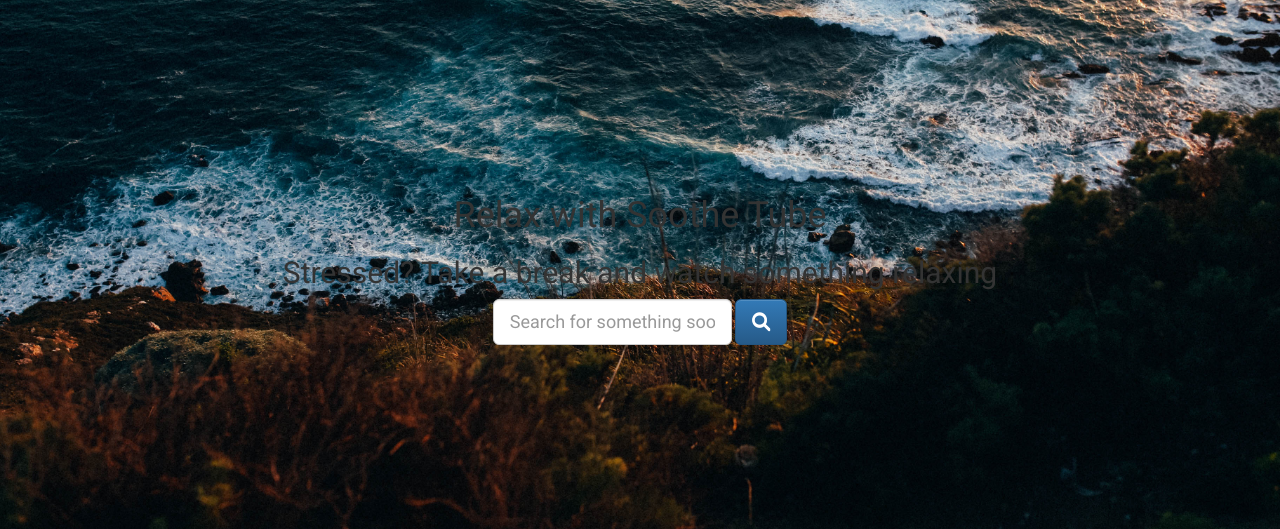
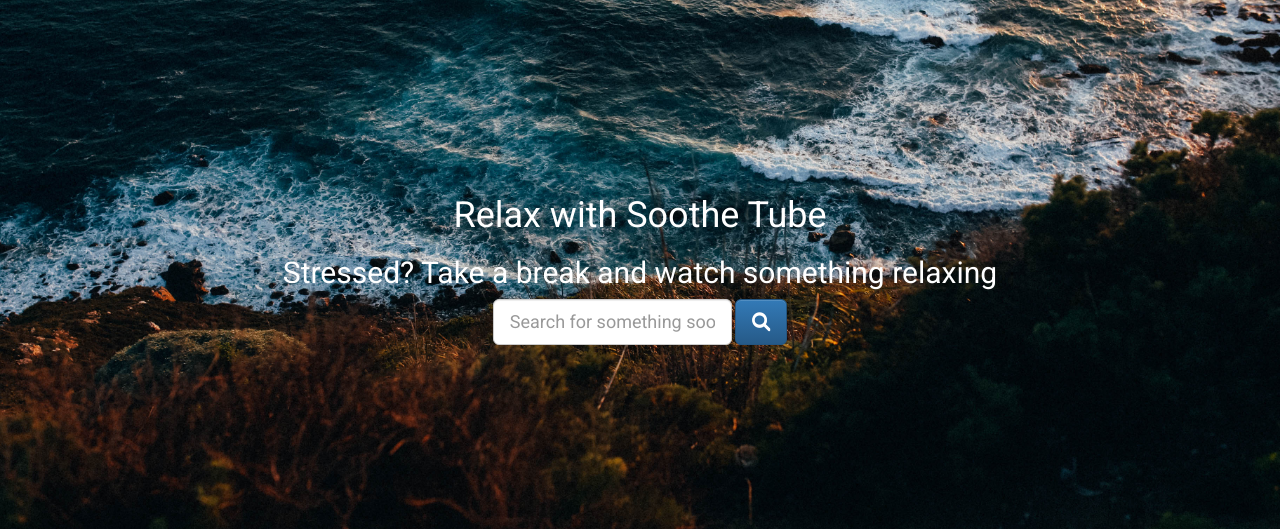
Before and after one commit to allisonPlusPlus/SootheTube, a PHP site: page / in a window 1280 px wide. Shown: the part 204-733 px from the top of the page. Run offline with PHP 8.4, Linux system fonts and the light colour scheme; some libraries are stand-ins or nearby versions.

Commit message:
Add h1 and h2 styling

```diff
--- a/main.css
+++ b/main.css
@@ -21,6 +21,10 @@ body {
   margin-top: 400px;
 }
 
+.h1, .h2 {
+  color: white;
+}
+
 form {
   margin-bottom: 10px;
 
```
